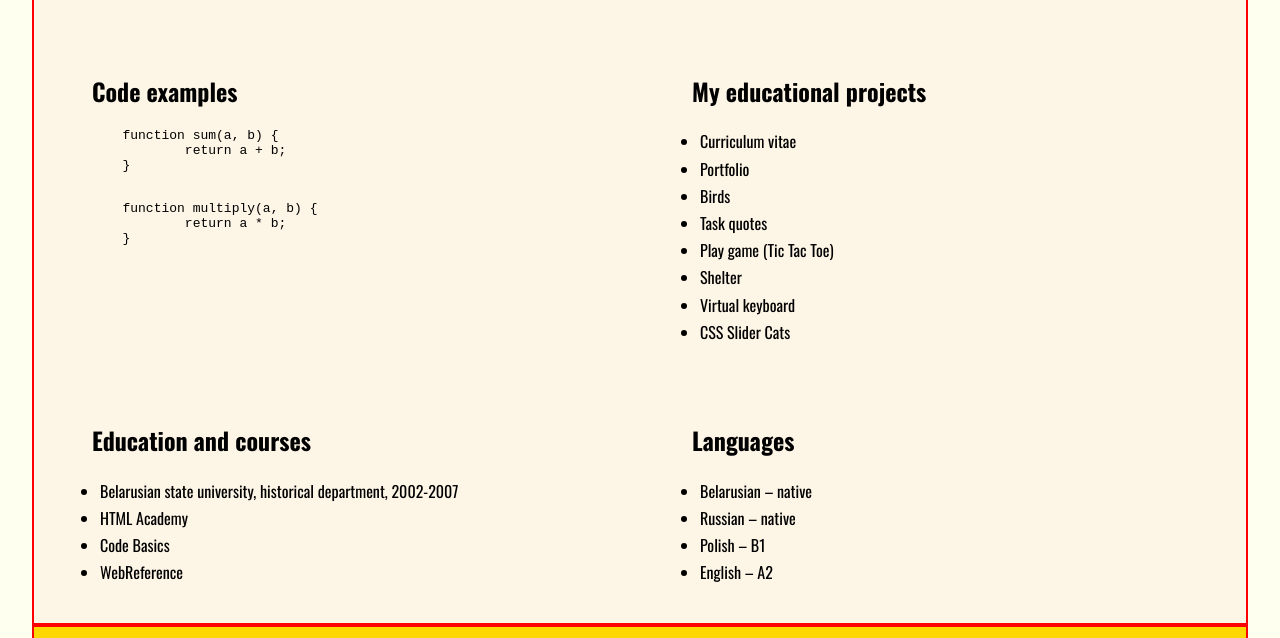
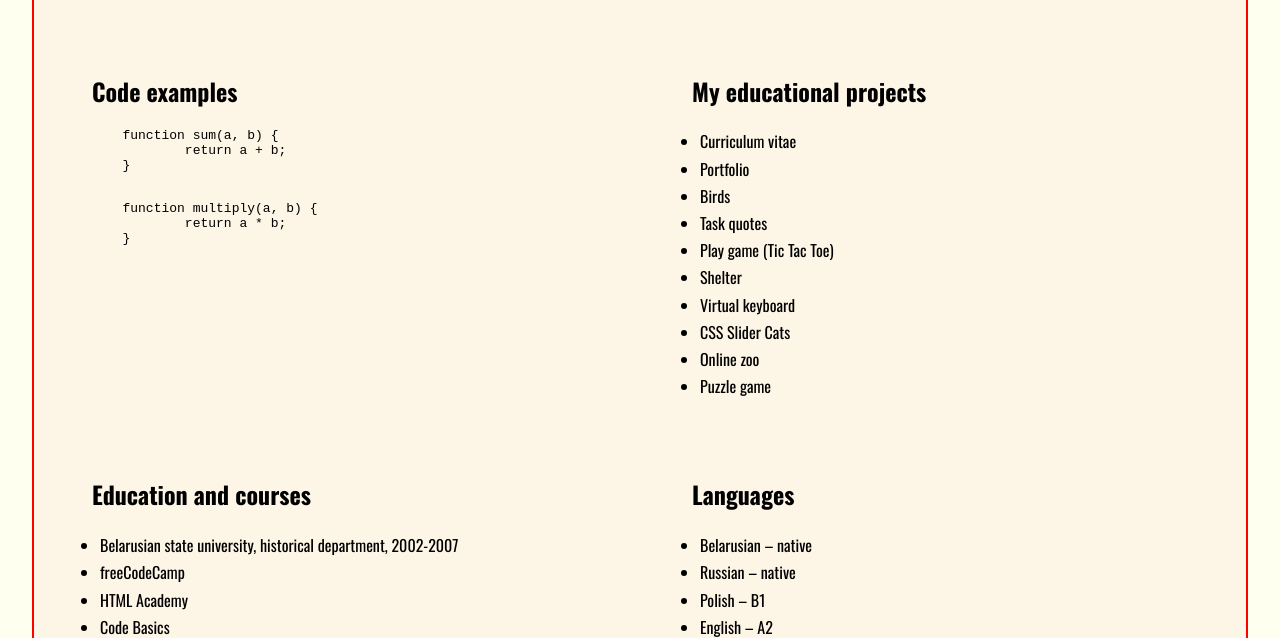
Before and after one commit to inni-ast/rsschool-cv, a plain HTML site: page index.html in a window 1280 px wide. Shown: the part 567-1205 px from the top of the page. Drawn offline with nearby package versions, Linux system fonts and the light colour scheme.

Commit message:
feat: add project links

```diff
--- a/index.html
+++ b/index.html
@@ -96,12 +96,19 @@
             <li><a href="https://inni-ast.github.io/keyboard/task/" class="list-link">Virtual keyboard</a></li>
             <li><a href="https://inni-ast.github.io/cssMemSlider/cssMemSlider/index.html" class="list-link">CSS Slider
                 Cats</a></li>
+            <li><a href="https://rolling-scopes-school.github.io/inni-ast-JSFE2022Q3/online-zoo/pages/main/"
+                class="list-link">Online zoo
+              </a></li>
+            <li><a href="https://rolling-scopes-school.github.io/inni-ast-JSFE2022Q3/gem-puzzle"
+                class="list-link">Puzzle game
+              </a></li>
           </ul>
         </section>
         <section class="section" id="courses">
           <h2 class="section-title">Education and courses</h2>
           <ul class="list">
             <li>Belarusian state university, historical department, 2002-2007</li>
+            <li>freeCodeCamp</li>
             <li>HTML Academy</li>
             <li>Code Basics</li>
             <li>WebReference</li>
```
